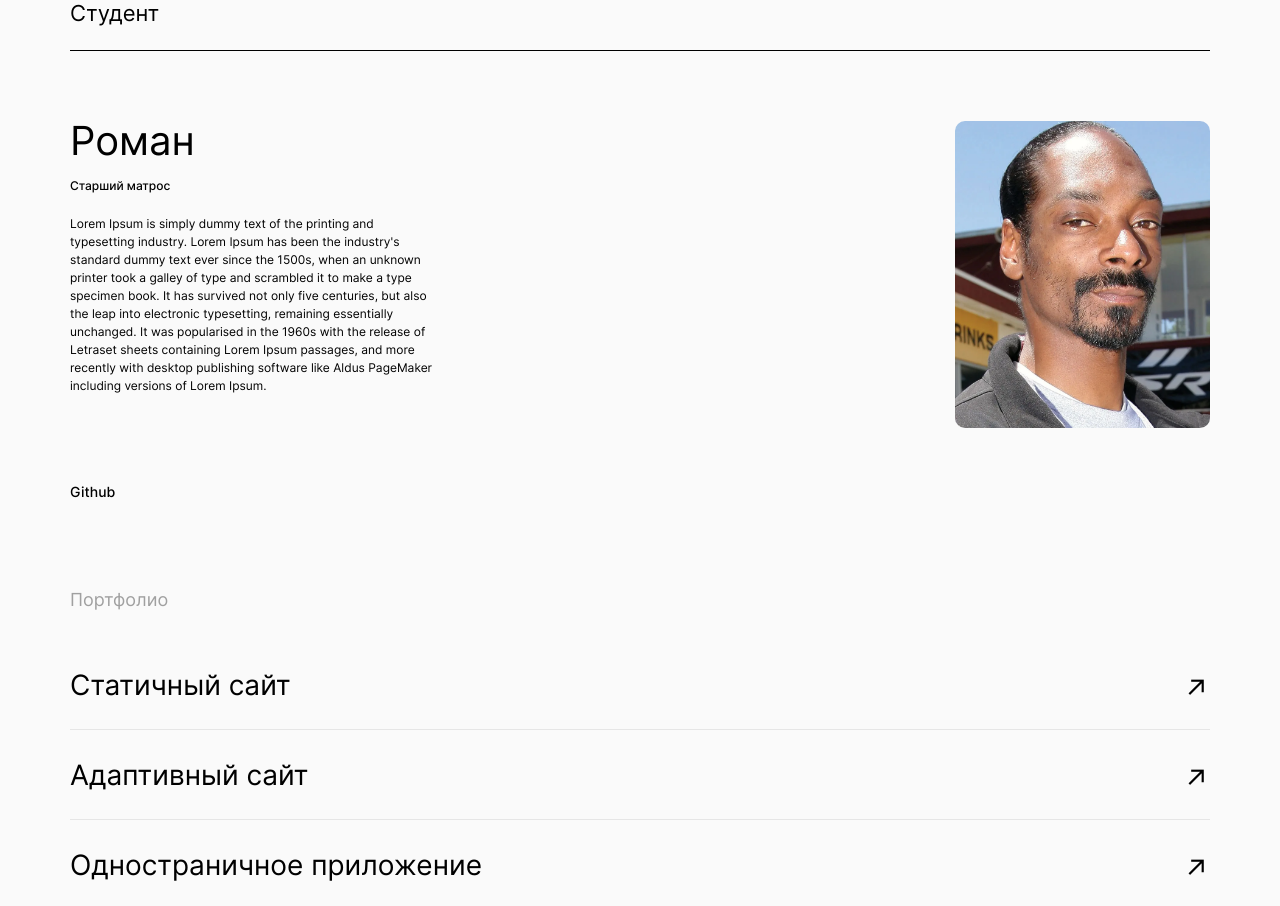
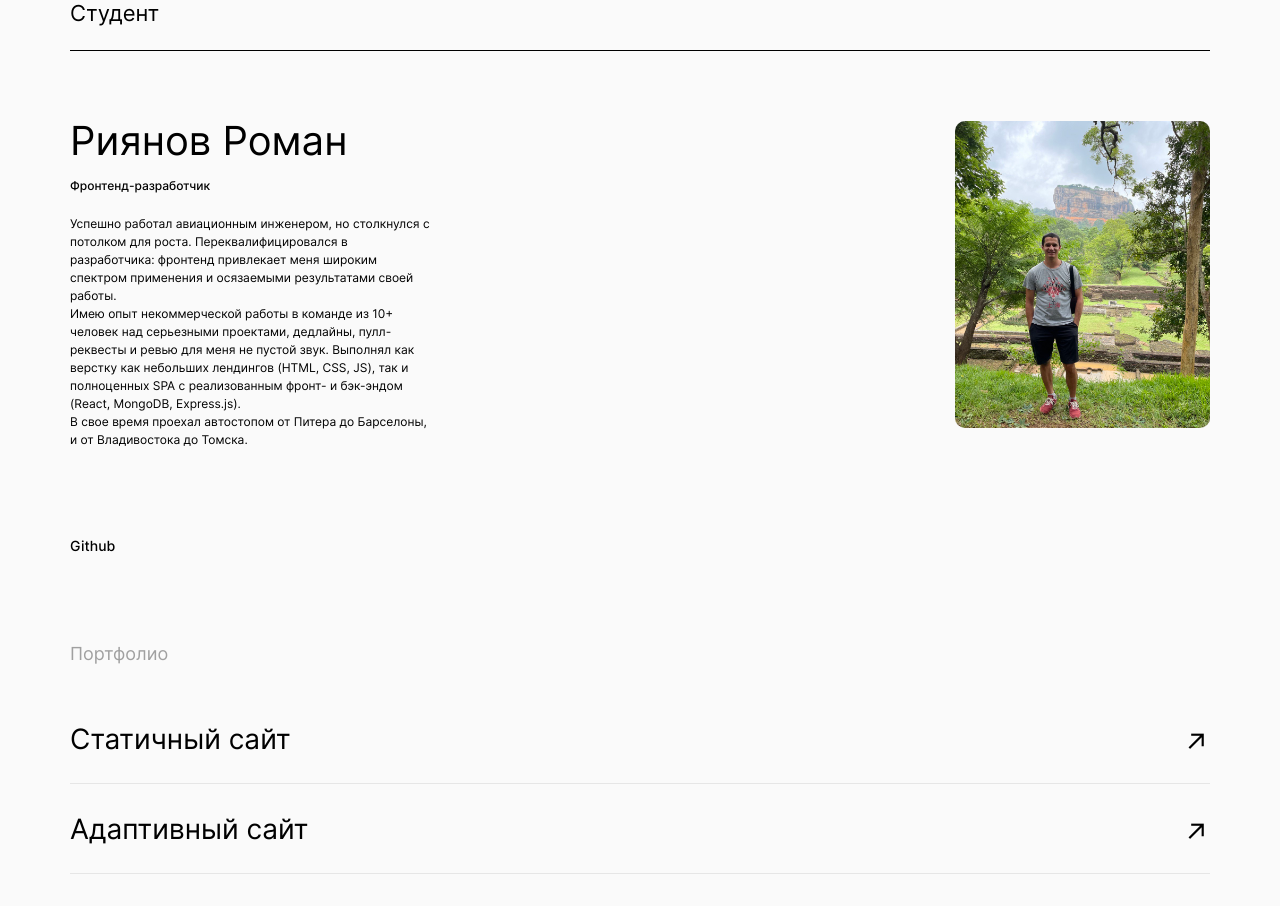
Before and after one commit to RomanRiyanov/movies-explorer-frontend, a React (Create React App) app: page /main in a window 1280 px wide. Shown: the part 1920-2826 px from the top of the page. Built offline with nearby package versions, Linux system fonts and the light colour scheme; no server answers.

Commit message:
[level-3] fix: changed photo and description

```diff
--- a/src/components/Portfolio/Portfolio.js
+++ b/src/components/Portfolio/Portfolio.js
@@ -1,6 +1,6 @@
 import LandingTittle from "../LandingTittle/LandingTittle";
 import PortfolioLink from "../PortfolioLink/PortfolioLink";
-import PortfolioPhotoPath from '../../images/Snoop-Dogg-2008.png';
+import PortfolioPhotoPath from '../../images/avatar.jpg';
 
 function Portfolio () {
     return (
@@ -8,17 +8,18 @@ function Portfolio () {
             <LandingTittle tittle__text='Студент'/>
             <div className="portfolio__info">
                 <div>
-                    <h2 className="tittle__portfolio">Роман</h2>
-                    <h3 className="subtittle__portfolio">Старший матрос</h3>
+                    <h2 className="tittle__portfolio">Риянов Роман</h2>
+                    <h3 className="subtittle__portfolio">Фронтенд-разработчик</h3>
                     <p className="text__portfolio">
-                        Lorem Ipsum is simply dummy text of the printing and typesetting industry.
-                        Lorem Ipsum has been the industry's standard dummy text ever since the 1500s,
-                        when an unknown printer took a galley of type and scrambled it to make a type
-                        specimen book. It has survived not only five centuries, but also the leap into
-                        electronic typesetting, remaining essentially unchanged. It was popularised in
-                        the 1960s with the release of Letraset sheets containing Lorem Ipsum passages,
-                        and more recently with desktop publishing software like Aldus PageMaker including
-                        versions of Lorem Ipsum.
+                    Успешно работал авиационным инженером, но столкнулся с потолком для роста.
+                    Переквалифицировался в разработчика: фронтенд привлекает меня широким спектром применения
+                    и осязаемыми результатами своей работы.
+
+                    <br/>Имею опыт некоммерческой работы в команде из 10+ человек над серьезными проектами, дедлайны, пулл-реквесты
+                    и ревью для меня не пустой звук. Выполнял как верстку как небольших лендингов (HTML, CSS, JS), так и полноценных SPA
+                    с реализованным фронт- и бэк-эндом (React, MongoDB, Express.js).
+
+                    <br/>В свое время проехал автостопом от Питера до Барселоны, и от Владивостока до Томска.
                     </p>
                     <a className="github__portfolio" href="https://github.com/RomanRiyanov">Github</a>
                 </div>
```
Also changed, not shown: src/images/Snoop-Dogg-2008.png (deleted), src/images/avatar.jpg (added).
